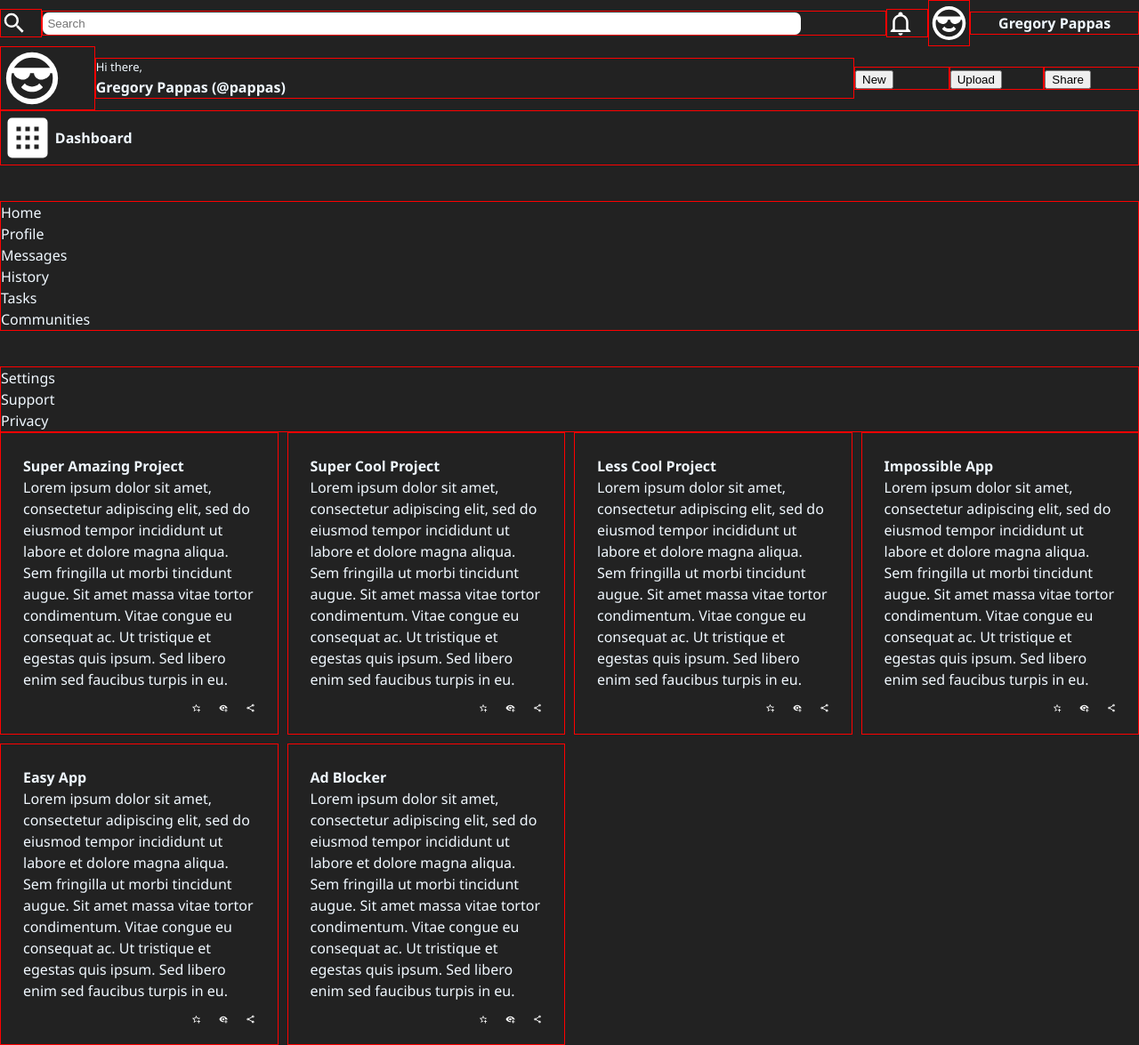
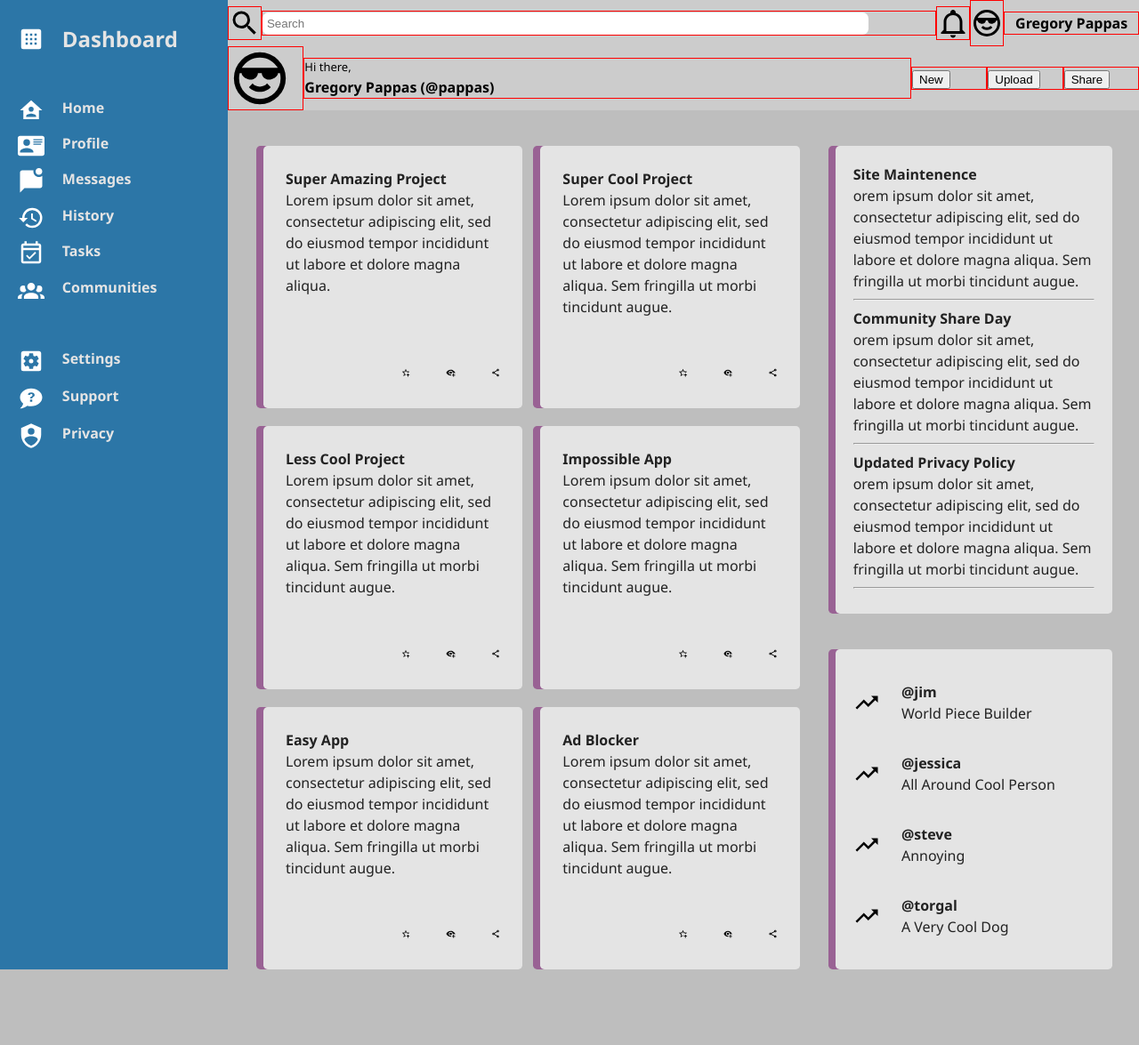
Before and after one commit to pappasdev/top-foundations-projects, a plain HTML site: page dashboard/index.html in a window 1280 px wide. Shown: the whole page at 89% size. After the commit the page ends 1099 px from the top, so only its background shows below. Drawn offline with Linux system fonts and the light colour scheme.

Commit message:
Finish search and userbar

```diff
--- a/dashboard/index.css
+++ b/dashboard/index.css
@@ -36,8 +36,7 @@ body {
     text-rendering: optimizeSpeed;
     line-height: 1.5;
     font-family: "Segoe UI", Tahoma, Geneva, Verdana, sans-serif;
-    background-color: #222;
-    color: aliceblue;
+    background-color: #bebebe;
 }
 
 /* Remove list styles on ul, ol elements */
@@ -56,14 +55,25 @@ img {
     max-width: 100%;
     display: block;
 }
-img[src$=".svg"] {
+.sidebar img[src$=".svg"] {
     filter: invert(1);
 }
-/* search bar */
+main {
+  display: grid;
+  grid-template-areas:
+  "sidebar search search"
+  "sidebar toolbar toolbar"
+  "sidebar projects announcements"
+  "sidebar projects trending";
+  grid-template-columns: 0.75fr 2fr 1fr;
+  grid-template-rows: 0.1fr 0.1fr 0.2fr 0.2fr;
+}
+/*? search bar */
 .search-container {
     display: grid;
     grid-template-columns: 0.25fr 5fr 0.25fr 0.25fr 1fr;
     align-items: center;
+    grid-area: search;
 }
 .search {
     border: 1px solid red;
@@ -74,48 +84,69 @@ input[type="search"] {
     width: 90%;
     padding: 5px;
 }
-/* toolbar */
+/*? toolbar */
 .toolbar-container {
     display: grid;
     grid-template-columns: 0.25fr 2fr 0.25fr 0.25fr 0.25fr;
     align-items: center;
+    grid-area: toolbar;
 }
 .toolbar {
     border: 1px solid red;
 }
-/* dashboard */
+/*? sidebar*/
 .sidebar-container {
     display: grid;
-    grid-template-rows: 0.25fr 1fr 0.25fr;
+    grid-template-rows: 0.05fr 0.25fr 0.13fr;
+    grid-area: sidebar;
+    background-color: rgb(44, 118, 167);
     gap: 40px;
+    padding: 20px;
+    color: #e4e4e4;
 }
 .sidebar {
-    border: 1px solid red;
+    display: grid;
+    grid-template-columns: 0.3fr 1fr;
 }
 #sidebar-logo {
     display: grid;
-    grid-template-columns: 0.05fr 1fr;
+    grid-template-columns: 0.3fr 1fr;
     align-items: center;
+}
+.sidebar img {
+  height: 30px;
+}
+.menu {
+  font-weight: bold;
 }
 /*? projects */
 .project-container {
     display: grid;
-    grid-template-columns: repeat(auto-fit, minmax(280px, 1fr));
-    grid-auto-rows:minmax(250px, 0.6fr);
-    gap: 10px;
+    grid-template-columns: repeat(2, minmax(200px, 1fr));
+    grid-auto-rows: minmax(200px, 0.6fr);
+    gap: 20px;
+    margin-top: 40px;
+    margin-left: 40px;
+    margin-right:40px;
+    color: #222;
+    grid-area: projects;
 }
 .project {
     display: grid;
     grid-template-rows: 0.05fr 1fr 1fr;
     padding: 25px;
-    border: 1px solid red;
+    background-color: #e4e4e4;
+    border-radius: 0.3em;
 }
 .share {
     display: grid;
     grid-template-columns: repeat(3, 0.35fr);
-    gap: 20px;
+    gap: 40px;
     justify-self: end;
     align-self: self-end;
+}
+.share img {
+  height: 30px;
 }
 .title {
     font-weight: bold;
@@ -123,4 +154,45 @@ input[type="search"] {
 .excerpt {
     align-self: start;
     padding-bottom: 5px;
+
+    overflow: hidden;
+    text-overflow: ellipsis;
 }
+/*? announcements */
+.announcement-container {
+    display: grid;
+    grid-template-rows: 1fr;
+    grid-area: announcements;
+    margin-top: 40px;
+    margin-bottom: 40px;
+    margin-right: 30px;
+}
+.announcement {
+  background-color: #e4e4e4;
+  border-radius: 0.3em;
+  padding: 20px;
+  color: #222;
+}
+/*? trending */
+.trending-container {
+    display: grid;
+    grid-template-columns: 0.25fr 1fr;
+    grid-template-rows: repeat(4, 80px);
+    align-items:center;
+    padding: 20px;
+    margin-right: 30px;
+    grid-area: trending;
+    background-color: #e4e4e4;
+    border-radius: 0.3em;
+    color: #222;
+
+}
+.trending-container img {
+  height: 30px;
+}
+.search-container, .toolbar-container{
+  background-color: rgb(204, 204, 204);
+}
+.announcement, .trending-container, .project {
+      box-shadow: -8px 0px 0px rgb(153, 98, 148);
+}
--- a/dashboard/index.html
+++ b/dashboard/index.html
@@ -7,9 +7,10 @@
         <title>Document</title>
     </head>
     <body>
+        <main>
             <div class="search-container">
                 <div class="search">
-                <img src="./img/magnify.svg" alt="search" height="30px" />
+                    <img src="./img/magnify.svg" alt="search" />
                 </div>
                 <div class="search">
                     <label for="search">
@@ -22,11 +23,7 @@
                     </label>
                 </div>
                 <div class="search">
-                <img
-                    src="./img/bell-outline.svg"
-                    alt="notifications"
-                    height="30px"
-                />
+                    <img src="./img/bell-outline.svg" alt="notifications" />
                 </div>
                 <div class="search">
                     <img
@@ -35,7 +32,10 @@
                         height="50px"
                     />
                 </div>
-            <div class="search" style="text-align: center; font-weight: bold">
+                <div
+                    class="search"
+                    style="text-align: center; font-weight: bold"
+                >
                     Gregory Pappas
                 </div>
             </div>
@@ -48,7 +48,9 @@
                     />
                 </div>
                 <div class="toolbar">
-                <div class="small" style="font-size: small"> Hi there, </div>
+                    <div class="small" style="font-size: small">
+                        Hi there,
+                    </div>
                     <div class="user" style="font-weight: bold">
                         Gregory Pappas (@pappas)
                     </div>
@@ -65,20 +67,29 @@
             </div>
             <div class="sidebar-container">
                 <div id="sidebar-logo" class="sidebar">
-                <img src="./img/apps-box.svg" alt="icon" height="60px" />
-                <p style="font-weight: bold"> Dashboard </p>
+                    <img src="./img/apps-box.svg" alt="icon"/>
+                    <h2 style="font-weight: bold"> Dashboard </h2>
                 </div>
                 <div class="sidebar">
+                    <img src="./img/home-account.svg" alt="home" />
                     <p class="menu">Home</p>
+                    <img src="./img/card-account-details.svg" alt="profile" />
                     <p class="menu">Profile</p>
+                    <img src="./img/message-badge.svg" alt="message" />
                     <p class="menu">Messages</p>
+                    <img src="./img/history.svg" alt="history" />
                     <p class="menu">History</p>
+                    <img src="./img/calendar-check-outline.svg" alt="" />
                     <p class="menu">Tasks</p>
+                    <img src="./img/account-group.svg" alt="" />
                     <p class="menu">Communities</p>
                 </div>
                 <div class="sidebar">
+                    <img src="./img/cog-box.svg" alt="settings" />
                     <p class="menu">Settings</p>
+                    <img src="./img/chat-question.svg" alt="support" />
                     <p class="menu">Support</p>
+                    <img src="./img/shield-account.svg" alt="privacy" />
                     <p class="menu">Privacy</p>
                 </div>
             </div>
@@ -86,69 +97,136 @@
                 <div class="project">
                     <p class="title">Super Amazing Project</p>
                     <p class="excerpt">
-                    Lorem ipsum dolor sit amet, consectetur adipiscing elit, sed do eiusmod tempor incididunt ut labore et dolore magna aliqua. Sem fringilla ut morbi tincidunt augue. Sit amet massa vitae tortor condimentum. Vitae congue eu consequat ac. Ut tristique et egestas quis ipsum. Sed libero enim sed faucibus turpis in eu.
+                        Lorem ipsum dolor sit amet, consectetur adipiscing elit,
+                        sed do eiusmod tempor incididunt ut labore et dolore
+                        magna aliqua.
                     </p>
                     <div class="share">
-                    <img src="./img/star-plus-outline.svg" alt="favorite" height="30px">
-                    <img src="./img/eye-plus.svg" alt="save" height="30px">
-                    <img src="./img/share-variant-outline.svg" alt="share" height="30px">
+                        <img src="./img/star-plus-outline.svg" alt="favorite" />
+                        <img src="./img/eye-plus.svg" alt="save" />
+                        <img
+                            src="./img/share-variant-outline.svg"
+                            alt="share"
+                        />
                     </div>
                 </div>
                 <div class="project">
                     <p class="title">Super Cool Project</p>
                     <p class="excerpt">
-                    Lorem ipsum dolor sit amet, consectetur adipiscing elit, sed do eiusmod tempor incididunt ut labore et dolore magna aliqua. Sem fringilla ut morbi tincidunt augue. Sit amet massa vitae tortor condimentum. Vitae congue eu consequat ac. Ut tristique et egestas quis ipsum. Sed libero enim sed faucibus turpis in eu.
+                        Lorem ipsum dolor sit amet, consectetur adipiscing elit,
+                        sed do eiusmod tempor incididunt ut labore et dolore
+                        magna aliqua. Sem fringilla ut morbi tincidunt augue.
                     </p>
                     <div class="share">
-                    <img src="./img/star-plus-outline.svg" alt="favorite" height="30px">
-                    <img src="./img/eye-plus.svg" alt="save" height="30px">
-                    <img src="./img/share-variant-outline.svg" alt="share" height="30px">
+                        <img src="./img/star-plus-outline.svg" alt="favorite" />
+                        <img src="./img/eye-plus.svg" alt="save" />
+                        <img
+                            src="./img/share-variant-outline.svg"
+                            alt="share"
+                        />
                     </div>
                 </div>
                 <div class="project">
                     <p class="title">Less Cool Project</p>
                     <p class="excerpt">
-                    Lorem ipsum dolor sit amet, consectetur adipiscing elit, sed do eiusmod tempor incididunt ut labore et dolore magna aliqua. Sem fringilla ut morbi tincidunt augue. Sit amet massa vitae tortor condimentum. Vitae congue eu consequat ac. Ut tristique et egestas quis ipsum. Sed libero enim sed faucibus turpis in eu.
+                        Lorem ipsum dolor sit amet, consectetur adipiscing elit,
+                        sed do eiusmod tempor incididunt ut labore et dolore
+                        magna aliqua. Sem fringilla ut morbi tincidunt augue.
                     </p>
                     <div class="share">
-                    <img src="./img/star-plus-outline.svg" alt="favorite" height="30px">
-                    <img src="./img/eye-plus.svg" alt="save" height="30px">
-                    <img src="./img/share-variant-outline.svg" alt="share" height="30px">
+                        <img src="./img/star-plus-outline.svg" alt="favorite" />
+                        <img src="./img/eye-plus.svg" alt="save" />
+                        <img
+                            src="./img/share-variant-outline.svg"
+                            alt="share"
+                        />
                     </div>
                 </div>
                 <div class="project">
                     <p class="title">Impossible App</p>
                     <p class="excerpt">
-                    Lorem ipsum dolor sit amet, consectetur adipiscing elit, sed do eiusmod tempor incididunt ut labore et dolore magna aliqua. Sem fringilla ut morbi tincidunt augue. Sit amet massa vitae tortor condimentum. Vitae congue eu consequat ac. Ut tristique et egestas quis ipsum. Sed libero enim sed faucibus turpis in eu.
+                        Lorem ipsum dolor sit amet, consectetur adipiscing elit,
+                        sed do eiusmod tempor incididunt ut labore et dolore
+                        magna aliqua. Sem fringilla ut morbi tincidunt augue.
                     </p>
                     <div class="share">
-                    <img src="./img/star-plus-outline.svg" alt="favorite" height="30px">
-                    <img src="./img/eye-plus.svg" alt="save" height="30px">
-                    <img src="./img/share-variant-outline.svg" alt="share" height="30px">
+                        <img src="./img/star-plus-outline.svg" alt="favorite" />
+                        <img src="./img/eye-plus.svg" alt="save" />
+                        <img
+                            src="./img/share-variant-outline.svg"
+                            alt="share"
+                        />
                     </div>
                 </div>
                 <div class="project">
                     <p class="title">Easy App</p>
                     <p class="excerpt">
-                    Lorem ipsum dolor sit amet, consectetur adipiscing elit, sed do eiusmod tempor incididunt ut labore et dolore magna aliqua. Sem fringilla ut morbi tincidunt augue. Sit amet massa vitae tortor condimentum. Vitae congue eu consequat ac. Ut tristique et egestas quis ipsum. Sed libero enim sed faucibus turpis in eu.
+                        Lorem ipsum dolor sit amet, consectetur adipiscing elit,
+                        sed do eiusmod tempor incididunt ut labore et dolore
+                        magna aliqua. Sem fringilla ut morbi tincidunt augue.
                     </p>
                     <div class="share">
-                    <img src="./img/star-plus-outline.svg" alt="favorite" height="30px">
-                    <img src="./img/eye-plus.svg" alt="save" height="30px">
-                    <img src="./img/share-variant-outline.svg" alt="share" height="30px">
+                        <img src="./img/star-plus-outline.svg" alt="favorite" />
+                        <img src="./img/eye-plus.svg" alt="save" />
+                        <img
+                            src="./img/share-variant-outline.svg"
+                            alt="share"
+                        />
                     </div>
                 </div>
                 <div class="project">
                     <p class="title">Ad Blocker</p>
                     <p class="excerpt">
-                    Lorem ipsum dolor sit amet, consectetur adipiscing elit, sed do eiusmod tempor incididunt ut labore et dolore magna aliqua. Sem fringilla ut morbi tincidunt augue. Sit amet massa vitae tortor condimentum. Vitae congue eu consequat ac. Ut tristique et egestas quis ipsum. Sed libero enim sed faucibus turpis in eu.
+                        Lorem ipsum dolor sit amet, consectetur adipiscing elit,
+                        sed do eiusmod tempor incididunt ut labore et dolore
+                        magna aliqua. Sem fringilla ut morbi tincidunt augue.
                     </p>
                     <div class="share">
-                    <img src="./img/star-plus-outline.svg" alt="favorite" height="30px">
-                    <img src="./img/eye-plus.svg" alt="save" height="30px">
-                    <img src="./img/share-variant-outline.svg" alt="share" height="30px">
+                        <img src="./img/star-plus-outline.svg" alt="favorite" />
+                        <img src="./img/eye-plus.svg" alt="save" />
+                        <img
+                            src="./img/share-variant-outline.svg"
+                            alt="share"
+                        />
                     </div>
                 </div>
             </div>
+            <div class="announcement-container">
+                <div class="announcement">
+                    <p class="title">Site Maintenence</p>
+                    <p class="exerpt">
+                        orem ipsum dolor sit amet, consectetur adipiscing elit,
+                        sed do eiusmod tempor incididunt ut labore et dolore
+                        magna aliqua. Sem fringilla ut morbi tincidunt augue.
+                    </p>
+                    <hr />
+                    <p class="title">Community Share Day</p>
+                    <p class="exerpt">
+                        orem ipsum dolor sit amet, consectetur adipiscing elit,
+                        sed do eiusmod tempor incididunt ut labore et dolore
+                        magna aliqua. Sem fringilla ut morbi tincidunt augue.
+                    </p>
+                    <hr />
+
+                    <p class="title">Updated Privacy Policy</p>
+                    <p class="exerpt">
+                        orem ipsum dolor sit amet, consectetur adipiscing elit,
+                        sed do eiusmod tempor incididunt ut labore et dolore
+                        magna aliqua. Sem fringilla ut morbi tincidunt augue.
+                    </p>
+                    <hr />
+                </div>
+            </div>
+            <div class="trending-container">
+                    <img src="./img/trending-up.svg" alt="trend" />
+                    <p><span style="font-weight: bold;">@jim</span><br>World Piece Builder</p>
+                    <img src="./img/trending-up.svg" alt="trend" />
+                    <p><span style="font-weight: bold;">@jessica</span><br>All Around Cool Person</p>
+                    <img src="./img/trending-up.svg" alt="trend" />
+                    <p><span style="font-weight: bold;">@steve</span><br>Annoying</p>
+                    <img src="./img/trending-up.svg" alt="trend" />
+                    <p><span style="font-weight: bold;">@torgal</span><br>A Very Cool Dog</p>
+            </div>
+        </main>
     </body>
 </html>
```
Also changed, not shown: dashboard/img/account-group.svg (added), dashboard/img/calendar-check-outline.svg (added), dashboard/img/card-account-details.svg (added), dashboard/img/chat-question.svg (added), dashboard/img/cog-box.svg (added), dashboard/img/history.svg (added), dashboard/img/home-account.svg (added), dashboard/img/message-badge.svg (added), dashboard/img/shield-account.svg (added), dashboard/img/trending-up.svg (added). Lines whose indentation alone changed are shown as unchanged.
